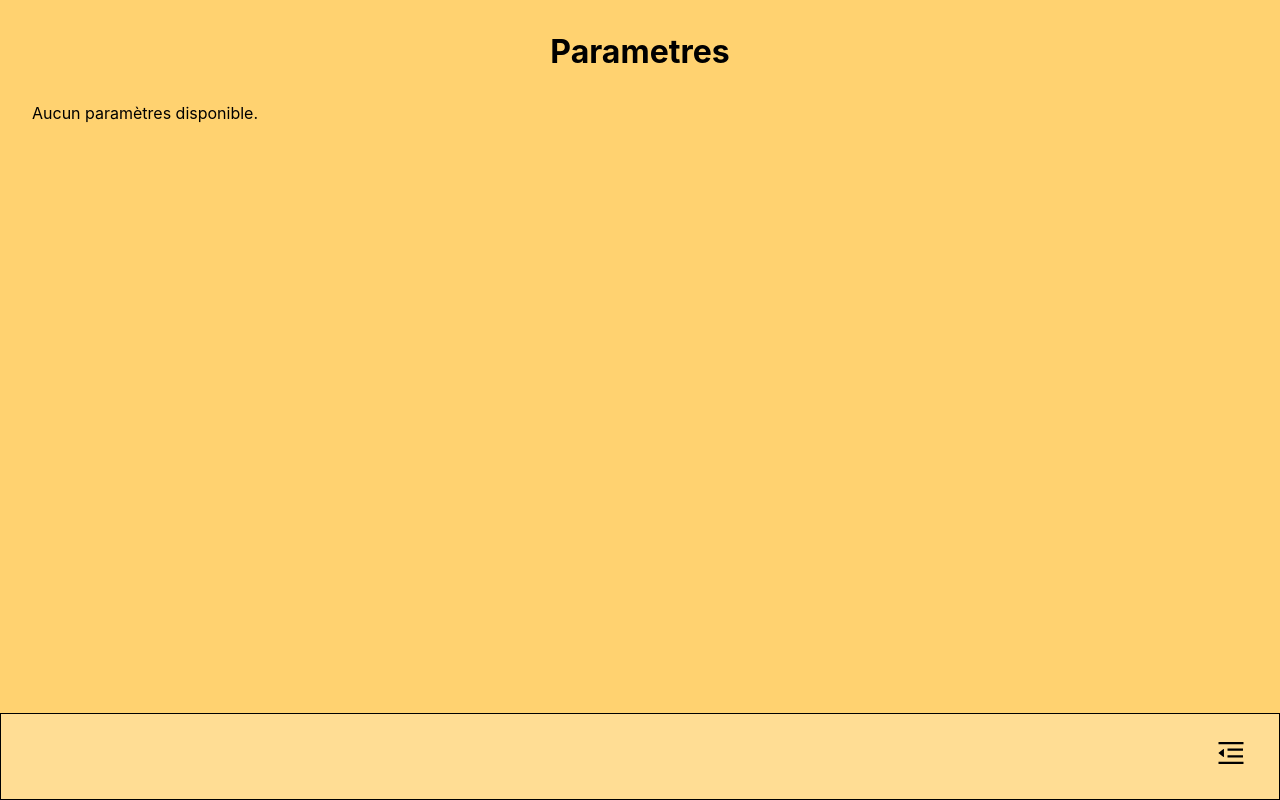
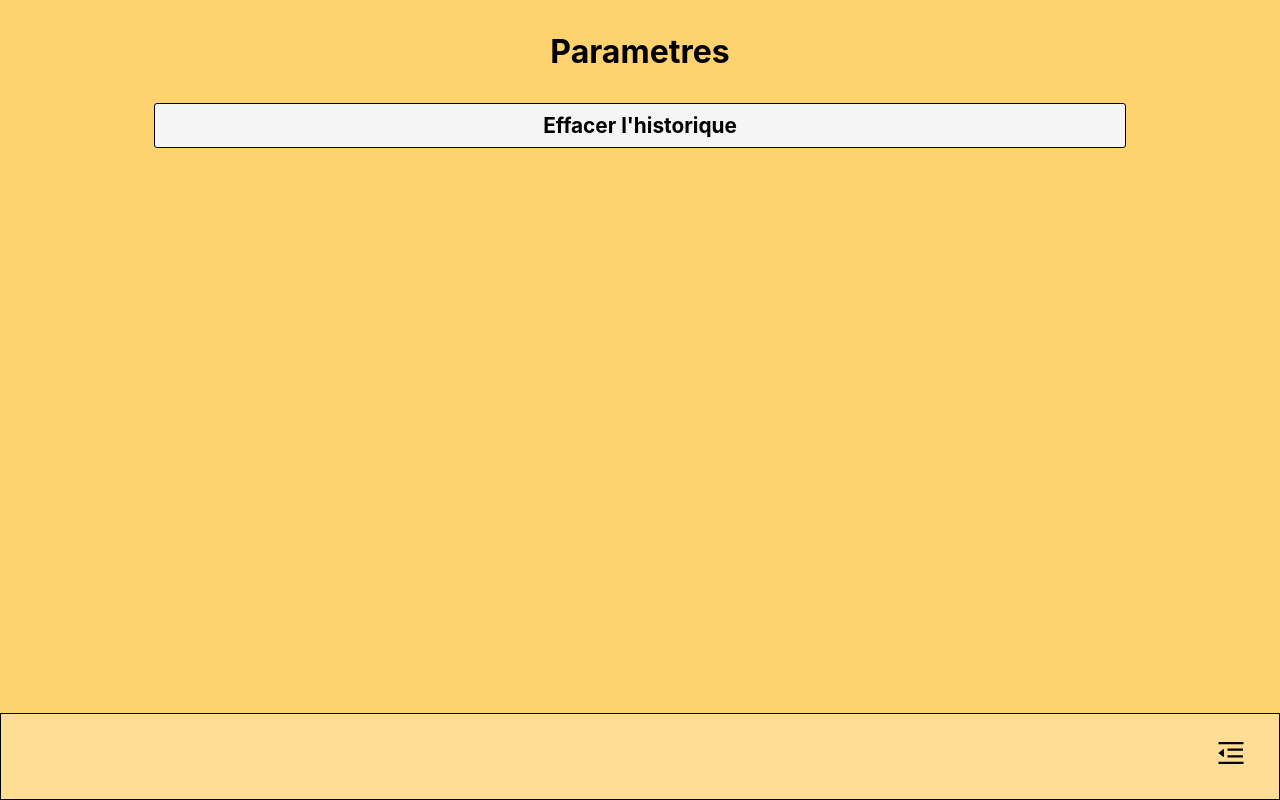
Before and after one commit to thomasgrillonweb/if37, a React (Create React App) app: page /params in a window 1280 px wide. Built offline with nearby package versions, Linux system fonts and the light colour scheme.

Commit message:
titre commit vfinal

```diff
--- a/src/pages/Historique.js
+++ b/src/pages/Historique.js
@@ -6,7 +6,7 @@ import './Historique.css';
 
 const Historique = (props) => {
 
-    const history = JSON.parse(localStorage.getItem('historyAllergens'))
+    const history = JSON.parse(localStorage.getItem('historyAllergens'))?.reverse()
 
     return (
         <div className="background">
--- a/src/pages/Parametres.css
+++ b/src/pages/Parametres.css
@@ -0,0 +1,15 @@
+.btn-delete-history{
+    background-color: rgb(245, 245, 245);
+    width: 75%;
+    margin: auto;
+    display: flex;
+    justify-content: center;
+    align-items: center;
+    border-radius: 3px;
+    font-size: 1.3em;
+    padding: 5px;
+    padding-top: 9px;
+    padding-bottom: 9px;
+    border: solid 1px black;
+    font-weight: bold;
+}
--- a/src/pages/Parametres.js
+++ b/src/pages/Parametres.js
@@ -4,10 +4,15 @@ import Navbar from "../components/Navbar";
 import './Parametres.css';
 
 const Parametres = (props) => {
+
+    const deleteHistory = () => {
+        localStorage.removeItem('historyAllergens');
+    }
+
     return (
         <div className="background">
             <div className="page-title">Parametres</div>
-            <p style={{paddingLeft: '2em'}}>Aucun paramètres disponible.</p>
+            <div className="btn-delete-history" onClick={deleteHistory}>Effacer l'historique</div>
             <Navbar />
         </div>
       );
```
Also changed, not shown: 10 other files (tests, documents, lock files or other folders).
